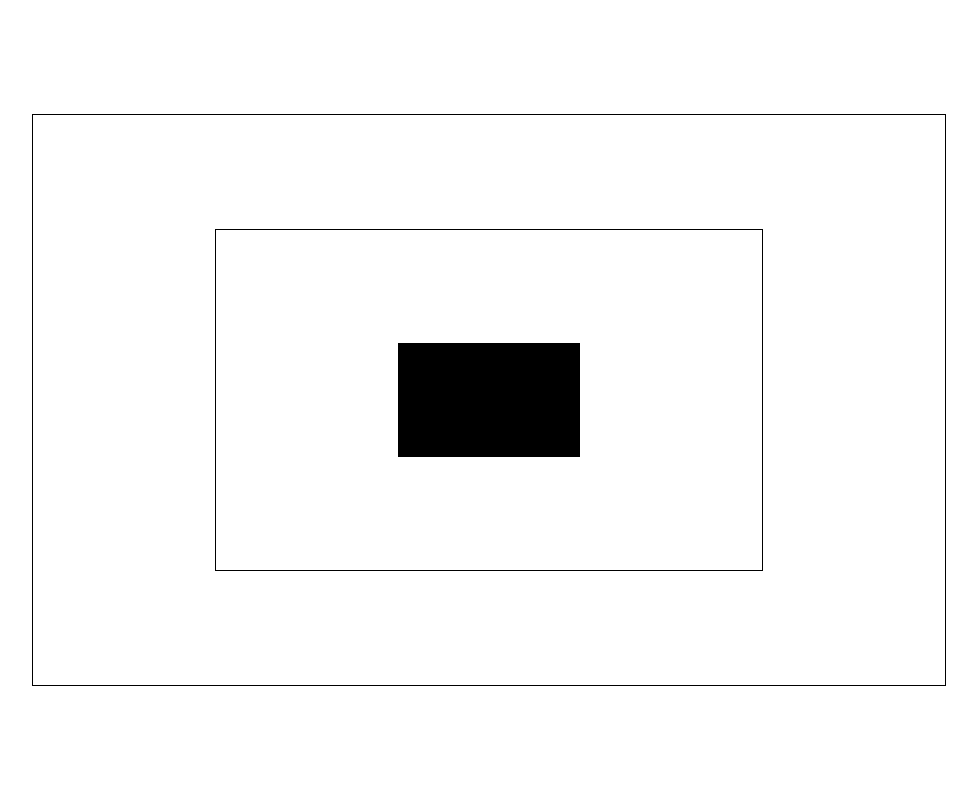
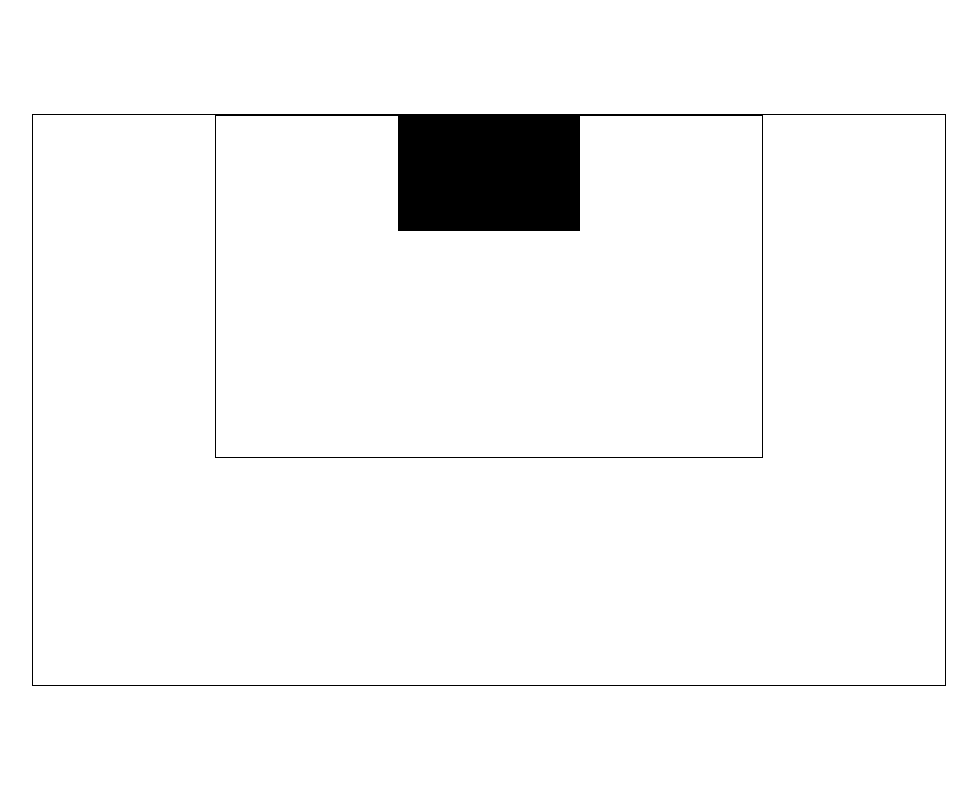
Before and after one commit to ClaireSprunger/GRA424, a plain HTML site: page project1/index.html in a window 1280 px wide. Shown: the top 800 px of the page, without its empty margins (151-1128 px from the left). Drawn offline with Linux system fonts and the light colour scheme.

Commit message:
nsjkaonsfl

```diff
--- a/project1/css/styles.css
+++ b/project1/css/styles.css
@@ -6,7 +6,8 @@
 }
 
 .rectangle1 {
-    display: flex;
+    display: block;
+    position: relative;
     height: 71.428571vh;
     width: 71.428571vw;
     background-color: rgb(255, 255, 255);
@@ -15,7 +16,8 @@
 }
 
 .rectangle2 {
-    display: flex;
+    display: block;
+    position: relative;
     height: 42.857143vh;
     width: 42.857143vw;
     background-color: white;
@@ -24,7 +26,8 @@
 }
 
 .rectangle3 {
-    display: flexbox;
+    display: block;
+    position: relative;
     height: 14.285714vh;
     width: 14.285714vw;
     background-color: black;
```
